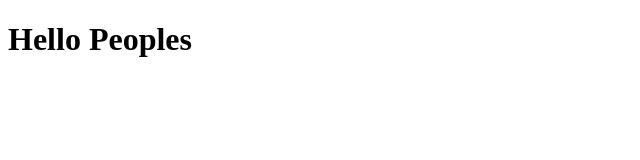
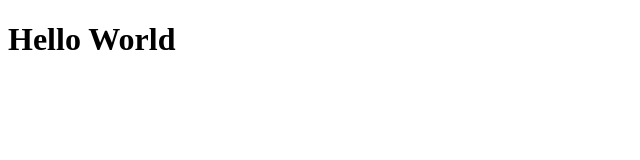
Before and after one commit to TrellixVulnTeam/01-github-explorer_2O7Q, a React app: page / in a window 1280 px wide. Shown: the top 160 px of the page, without its empty margins (0-640 px from the left). Built offline with nearby package versions, Linux system fonts and the light colour scheme.

Commit message:
Webpack Dev Server

```diff
--- a/package.json
+++ b/package.json
@@ -21,6 +21,7 @@
     "@babel/preset-react": "^7.16.7",
     "babel-loader": "^8.2.3",
     "webpack": "^5.69.1",
-    "webpack-cli": "^4.9.2"
+    "webpack-cli": "^4.9.2",
+    "webpack-dev-server": "^4.7.4"
   }
 }
--- a/src/App.jsx
+++ b/src/App.jsx
@@ -1,3 +1,3 @@
 export function App(){
-    return <h1>Hello Peoples</h1>
+    return <h1>Hello World</h1>
 }
```
Also changed, not shown: 1 other file (tests, documents, lock files or other folders).
